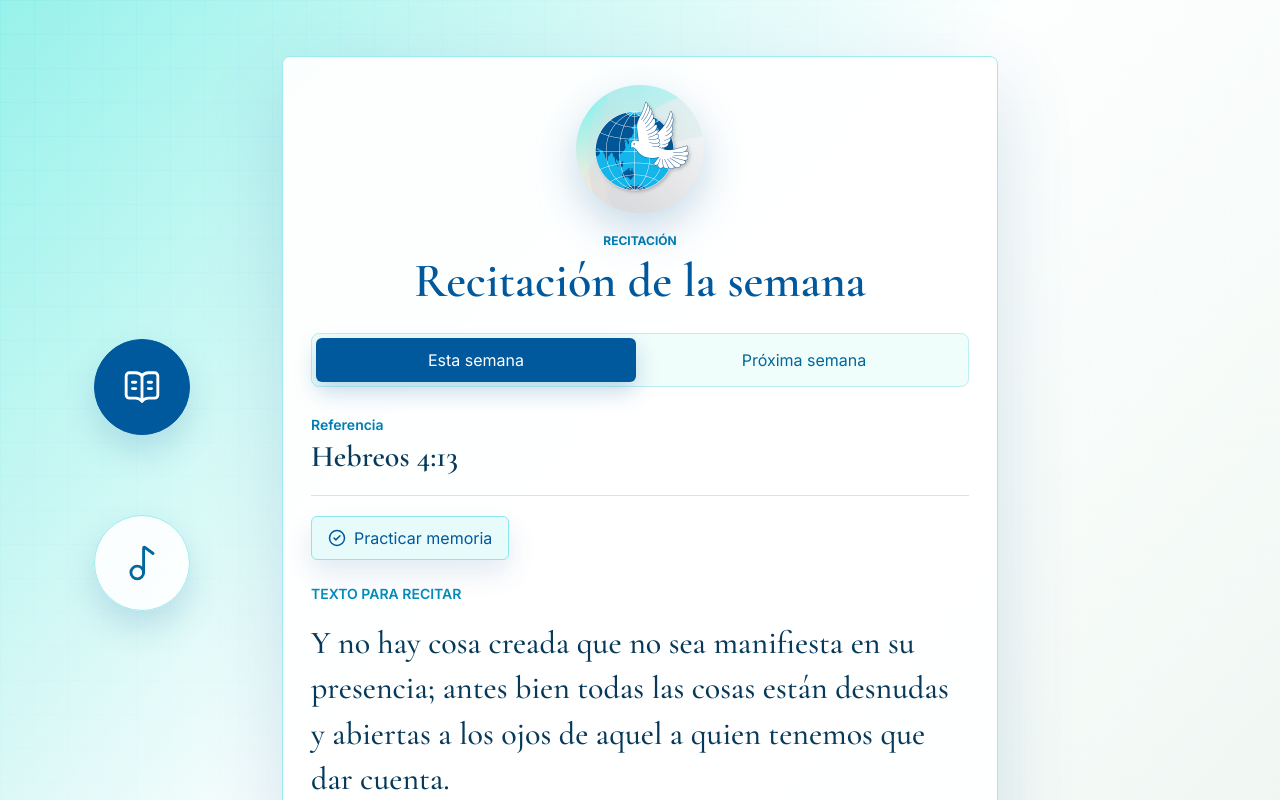
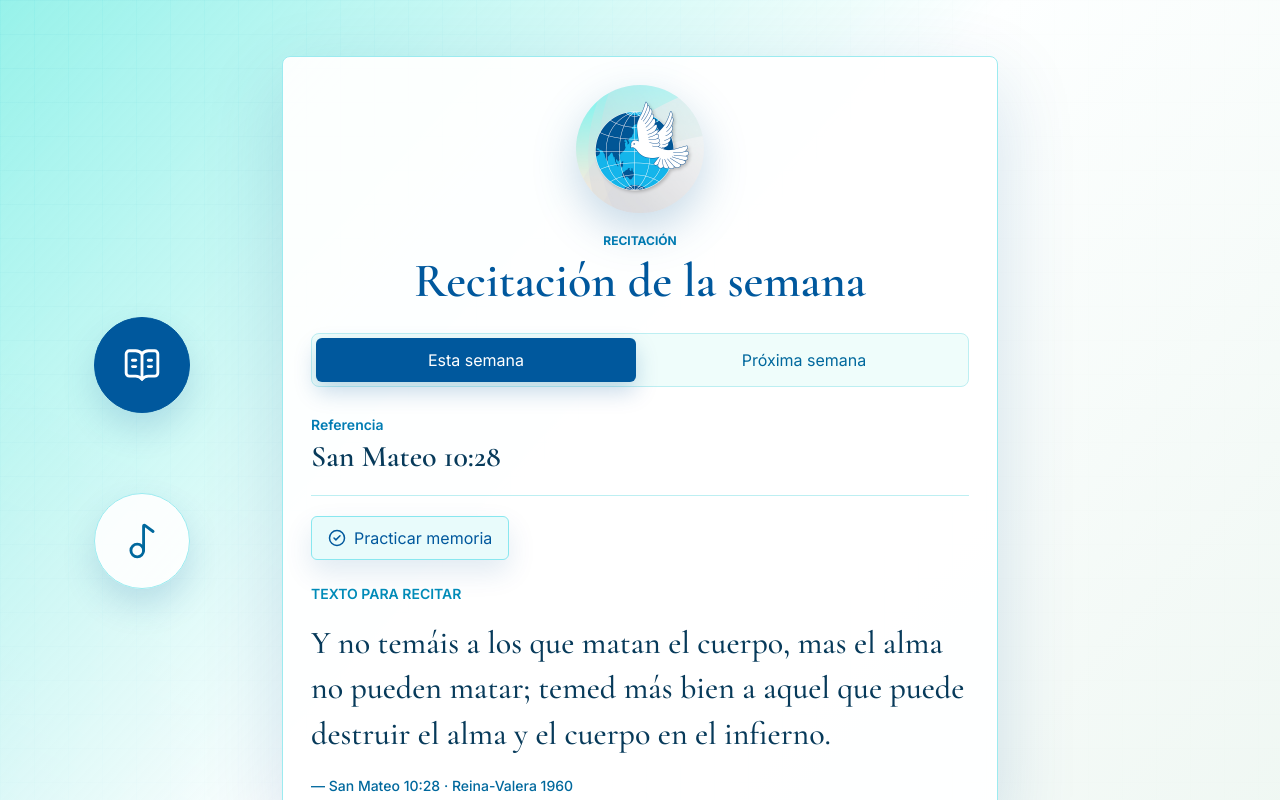
Before and after one commit to AlexGGalvan/open-the-book, a Next.js app: page / in a window 1280 px wide. Shown: the top 800 px of the page. Built offline with nearby package versions, Linux system fonts and the light colour scheme.

Commit message:
Update recitations for October 18

```diff
--- a/src/components/WeeklyRecitationCard.tsx
+++ b/src/components/WeeklyRecitationCard.tsx
@@ -19,8 +19,8 @@ const recitations: RecitationItem[] = [
     id: "current",
     label: "Esta semana",
     passage: {
-      reference: "Hebreos 4:13",
-      text: "Y no hay cosa creada que no sea manifiesta en su presencia; antes bien todas las cosas están desnudas y abiertas a los ojos de aquel a quien tenemos que dar cuenta.",
+      reference: "San Mateo 10:28",
+      text: "Y no temáis a los que matan el cuerpo, mas el alma no pueden matar; temed más bien a aquel que puede destruir el alma y el cuerpo en el infierno.",
       translation: "Reina-Valera 1960",
     },
   },
@@ -28,8 +28,8 @@ const recitations: RecitationItem[] = [
     id: "next",
     label: "Próxima semana",
     passage: {
-      reference: "San Mateo 10:28",
-      text: "Y no temáis a los que matan el cuerpo, mas el alma no pueden matar; temed más bien a aquel que puede destruir el alma y el cuerpo en el infierno.",
+      reference: "Hebreos 9:27-28",
+      text: "Y de la manera que está establecido para los hombres que mueran una sola vez, y después de esto el juicio, así también Cristo fue ofrecido una sola vez para llevar los pecados de muchos; y aparecerá por segunda vez, sin relación con el pecado, para salvar a los que le esperan.",
       translation: "Reina-Valera 1960",
     },
   },
```
